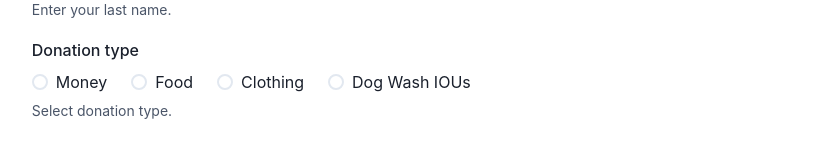
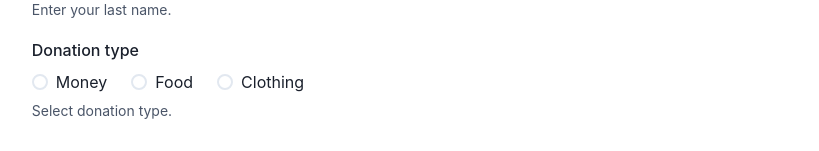
Before and after one commit to kssampson/animal-shelter, a React (Create React App) app: page / in a window 1280 px wide. Shown: the part 236-387 px from the top of the page, without its empty margins (230-1049 px from the left). Built offline with nearby package versions, Linux system fonts and the light colour scheme.

Commit message:
removed extra category from filterOptions

```diff
--- a/src/App.tsx
+++ b/src/App.tsx
@@ -103,7 +103,7 @@ function App() {
    * These are designed with scalability -- with exception of the statictics component, all other uses are mapped. Just add a category to the end,
    * i.e. ['All Items', 'Money', 'Food', 'Clothing', 'Doggie Daycare Gift Cards', 'Dog Wash IOUs'];
    */
-  const filterOptions = ['All Items', 'Money', 'Food', 'Clothing', 'Dog Wash IOUs'];
+  const filterOptions = ['All Items', 'Money', 'Food', 'Clothing'];
 
   /**
    *
```
